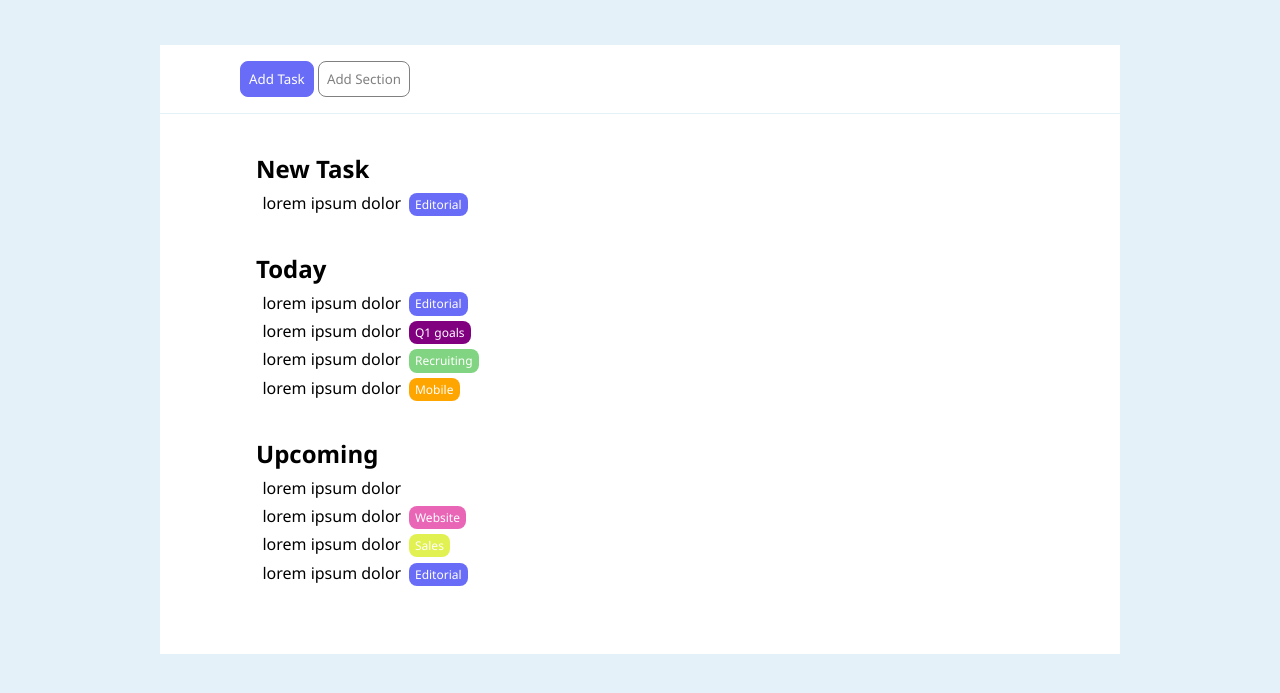
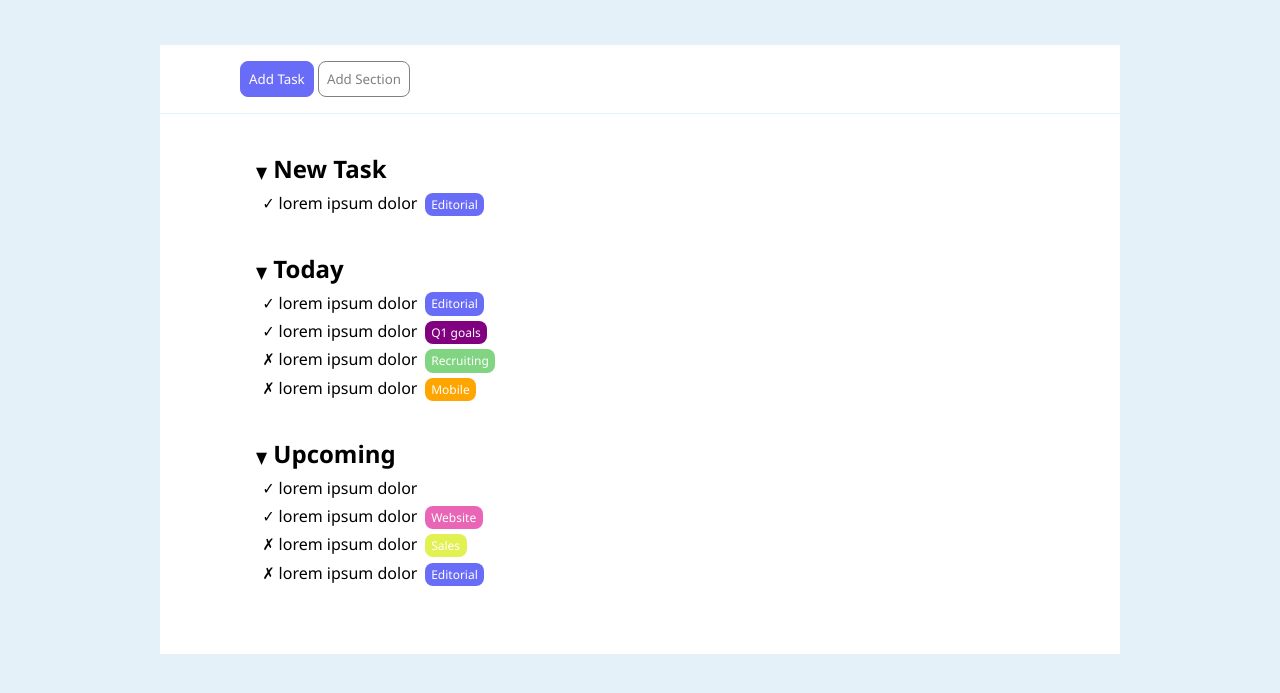
Before and after one commit to FabrizioMisseri/html-css-toboolist, a plain HTML site: page index.html in a window 1280 px wide. Shown: the part 99-792 px from the top of the page. Drawn offline with Linux system fonts and the light colour scheme.

Commit message:
aggiunte entity

```diff
--- a/css/style.css
+++ b/css/style.css
@@ -115,3 +115,9 @@ header h1{
 .purple{
     background-color: purple;
 }
+
+
+/* ENTITY */
+.triangle{
+    font-size: 1rem;
+}
--- a/index.html
+++ b/index.html
@@ -42,43 +42,86 @@
             <div class="item-bottom">
 
                 <p>
-                    <h2>New Task</h2>
+                    <h2>
+                        <span class="triangle">&#9660;</span>
+                        New Task
+                    </h2>
 
                     <ul>
 
-                        <li>lorem ipsum dolor <span class="label blue"> Editorial</span></li>
+                        <li>
+                            <span class="round check">&check;</span>
+                            lorem ipsum dolor
+                            <span class="label blue"> Editorial</span>
+                        </li>
 
                     </ul>
                 </p>
 
                 <p>
-                    <h2>Today</h2>
+                    <h2>
+                        <span class="triangle">&#9660;</span>
+                        Today
+                    </h2>
 
                     <ul>
 
-                        <li>lorem ipsum dolor <span class="label blue"> Editorial</span></li>
+                        <li>
+                            <span class="round check">&check;</span>
+                            lorem ipsum dolor
+                            <span class="label blue"> Editorial</span>
+                        </li>
 
-                        <li>lorem ipsum dolor <span class="label purple">Q1 goals</span></li>
+                        <li>
+                            <span class="round check">&check;</span>
+                            lorem ipsum dolor
+                            <span class="label purple">Q1 goals</span>
+                    </li>
 
-                        <li> lorem ipsum dolor <span class="label green"> Recruiting </span> </li>
+                        <li>
+                            <span class="round cross"> &cross;</span>
+                            lorem ipsum dolor
+                            <span class="label green"> Recruiting </span>
+                        </li>
 
-                        <li>lorem ipsum dolor <span class="label orange">Mobile</span></li>
+                        <li>
+                            <span class="round cross"> &cross;</span>
+                            lorem ipsum dolor
+                            <span class="label orange">Mobile</span>
+                        </li>
 
                     </ul>
                 </p>
 
                 <p>
-                    <h2>Upcoming</h2>
+                    <h2>
+                        <span class="triangle">&#9660;</span>
+                        Upcoming
+                    </h2>
 
                     <ul>
 
-                        <li>lorem ipsum dolor</li>
+                        <li>
+                            <span class="round check">&check;</span>
+                            lorem ipsum dolor</li>
 
-                        <li>lorem ipsum dolor <span class="label pink">Website</span></li>
+                        <li>
+                            <span class="round check">&check;</span>
+                            lorem ipsum dolor
+                            <span class="label pink">Website</span>
+                        </li>
 
-                        <li>lorem ipsum dolor <span class="label gold">Sales</span></li>
+                        <li>
+                            <span class="round cross"> &cross;</span>
+                            lorem ipsum dolor
+                            <span class="label gold">Sales</span>
+                        </li>
 
-                        <li>lorem ipsum dolor <span class="label blue"> Editorial</span></li>
+                        <li>
+                            <span class="round cross"> &cross;</span>
+                            lorem ipsum dolor
+                            <span class="label blue"> Editorial</span>
+                        </li>
 
                     </ul>
                 </p>
```
